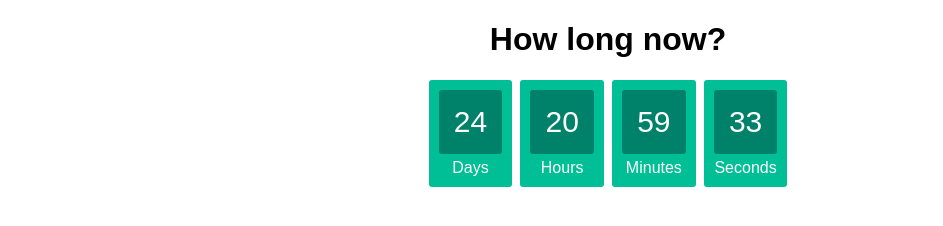
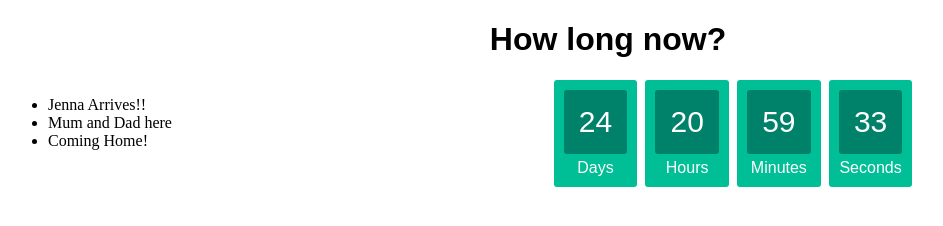
Before and after one commit to gkritchie/how-long-now, a plain HTML site: page index.html in a window 1280 px wide. Shown: the whole page, without its empty margins (32-975 px from the left). Drawn offline with Linux system fonts and the light colour scheme.

Commit message:
Add support for multiple events

```diff
--- a/app.js
+++ b/app.js
@@ -1,7 +1,17 @@
-var jen = {
-    evName: "Jenna Arrives!!",
-    evDate: "2016-03-10T08:50:00+11:00",
-};
+var events = [
+    {
+        evName: "Jenna Arrives!!",
+        evDate: "2016-03-10T08:50:00+11:00",
+    },
+    {
+        evName: "Mum and Dad here",
+        evDate: "2016-03-04T17:00:00+11:00"
+    },
+    {
+        evName: "Coming Home!",
+        evDate: "2016-03-24T15:30:00+13:00"
+    }
+];
 
 function getTimeRemaining(eventTime) {
     var t = Date.parse(eventTime) - Date.now();
@@ -19,6 +29,8 @@ function getTimeRemaining(eventTime) {
     };
 }
 
+var currentInterval = null;
+
 function initializeClock(id, eventTime) {
     var clock = document.getElementById(id);
 
@@ -28,6 +40,9 @@ function initializeClock(id, eventTime) {
     var secsSpan = clock.querySelector('.seconds');
 
     function updateClock() {
+        if (currentInterval && currentInterval != timeInterval) {
+            clearInterval(currentInterval);
+        }
         var t = getTimeRemaining(eventTime);
 
         daysSpan.innerHTML = ('0' + t.days).slice(-2);
@@ -42,4 +57,22 @@ function initializeClock(id, eventTime) {
 
     updateClock();
     var timeInterval = setInterval(updateClock, 1000);
+    currentInterval = timeInterval;
 }
+
+function initializeEvents(id) {
+    var evList = document.getElementById(id);
+
+    events.forEach(function(ev, index, arr) {
+        var newEl = document.createElement('li');
+        newEl.className = 'eventLink';
+        newEl.innerHTML = ev.evName;
+        newEl.onclick = function() {
+            initializeClock('clockdiv', ev.evDate);
+        };
+        evList.appendChild(newEl);
+    });
+
+    var firstEl = evList.firstElementChild;
+    firstEl.onclick().apply(firstEl);
+}
--- a/index.html
+++ b/index.html
@@ -6,9 +6,11 @@
 </head>
 <body>
     <div id="container">
-        <aside id="eventlist">
+        <h1>How long now?</h1>
+        <aside id="events">
+            <ul id="eventlist" class="eventlist">
+            </ul>
         </aside>
-        <h1>How long now?</h1>
         <div id="clockdiv">
             <div>
                 <span class="days"></span>
@@ -31,7 +33,7 @@
     <script src="./app.js"></script>
     <script type="text/javascript">
         document.addEventListener('DOMContentLoaded', function() {
-            initializeClock('clockdiv', jen.evDate);
+            initializeEvents('eventlist');
         });
     </script>
 </body>
--- a/styles.css
+++ b/styles.css
@@ -1,6 +1,12 @@
 #container {
     width: 1200px;
     margin: 0 auto;
+}
+
+#events {
+    float: left;
+    width: 250px;
+    margin: auto;
 }
 
 h1 {
@@ -15,7 +21,7 @@ h1 {
     font-weight: 100;
     text-align: center;
     font-size: 30px;
-    width: 100%;
+    width: 950px;
     margin: auto;
 }
 
```
